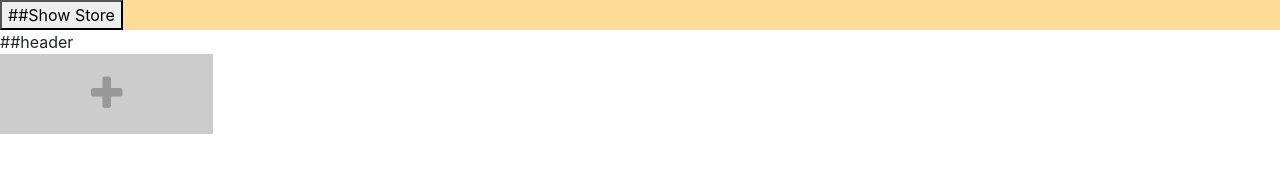
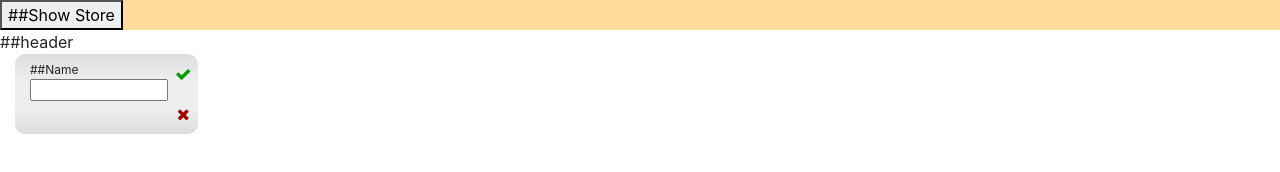
Before and after one commit to ArtyomSavchenkoV/todo-manager, a React app: page / in a window 1280 px wide. Both pictures are taken after a click on the element 106 px from the left and 94 px from the top of the page. Built offline with nearby package versions, Linux system fonts and the light colour scheme.

Commit message:
Add form component.

```diff
--- a/src/components/boards-list/new-board-form/controller.js
+++ b/src/components/boards-list/new-board-form/controller.js
@@ -1,16 +1,37 @@
-import React, { Component } from 'react'
+import React, { Component } from 'react';
 
 import Layout from './views/layout';
 import ShowingFormButton from './views/showing-form-button';
+import Form from './views/form';
 
 
 class Controller extends Component {
+    constructor() {
+        super();
+        this.state = {
+            isFormShowed: false
+        };
+    }
+
+    showForm = () => {
+        this.setState({isFormShowed: true});
+        console.log('showForm');
+    }
 
     render() {
-        const showingFormButton = <ShowingFormButton />;
+        const {
+            isFormShowed
+        } = this.state;
+
+        const showingFormButton = !isFormShowed ? <ShowingFormButton onClick={this.showForm}/> : null;
+        const form = isFormShowed ? <Form /> : null;
 
         return (
-            <Layout showingFormButton={showingFormButton} />
+            <Layout
+                isFormShowed={isFormShowed}
+                showingFormButton={showingFormButton}
+                form={form}
+            />
         );
     }
 };
--- /dev/null
+++ b/src/components/boards-list/new-board-form/views/form/form.js
@@ -0,0 +1,33 @@
+import React from 'react';
+
+import './form.scss';
+
+
+const Form = () => {
+
+    return (
+        <div className="form">
+            <div className="fields">
+                <div className="field">
+                    <div className="title">
+                        ##Name
+                    </div>
+                    <div className="input">
+                        <input type="text" />
+                    </div>
+                </div>
+            </div>
+            <div className="buttons">
+                <div className="button confirm">
+                    <i className="fa fa-check" aria-hidden="true"></i>
+                </div>
+                <div className="button unconfirm">
+                    <i className="fa fa-times" aria-hidden="true"></i>
+                </div>
+            </div>
+        </div>
+    );
+};
+
+
+export default Form;
--- /dev/null
+++ b/src/components/boards-list/new-board-form/views/form/form.scss
@@ -0,0 +1,49 @@
+.boards-list .new-board-form .form-container .form {
+    padding: 7px 30px 7px 0;
+
+    .fields {
+        font-size: 12px;
+
+        .field {
+            div {
+                padding: 0 0 0 15px;
+            }
+            input {
+                width: 100%;
+                padding: 0;
+            }
+        }
+    }
+    .buttons {
+            position: absolute;
+            height: 100%;
+            top: 0;
+            right: 0;
+            width: 30px;
+
+        .button {
+            height: 50%;
+            position: relative;
+            cursor: pointer;
+
+            i {
+                position: absolute;
+                top: 50%;
+                left: 50%;
+                transform: translate(-50%, -50%);
+            }
+        }
+        .confirm {
+            color: #090;
+        }
+        .unconfirm {
+            color: #900;
+        }
+        .confirm:hover {
+            color: #0e0;
+        }
+        .unconfirm:hover {
+            color: #e00;
+        }
+    }
+}
--- /dev/null
+++ b/src/components/boards-list/new-board-form/views/form/index.js
@@ -0,0 +1,3 @@
+import Form from './form';
+
+export default Form;
--- a/src/components/boards-list/new-board-form/views/layout/layout.js
+++ b/src/components/boards-list/new-board-form/views/layout/layout.js
@@ -4,14 +4,24 @@ import './layout.scss';
 
 
 const Layout = ({
-    showingFormButton
+    isFormShowed,
+    showingFormButton,
+    form
 }) => {
+
+    const content = isFormShowed ? (
+            <div className="form-container">
+                {form}
+            </div>
+        ) : (
+            <div className="showing-form-button-container">
+                {showingFormButton}
+            </div>
+        );
 
     return (
         <div className="new-board-form">
-            <div className="showing-form-button-container">
-                {showingFormButton}
-            </div>
+            {content}
         </div>
     );
 };
--- a/src/components/boards-list/new-board-form/views/layout/layout.scss
+++ b/src/components/boards-list/new-board-form/views/layout/layout.scss
@@ -2,6 +2,10 @@
     position: relative;
     width: 100%;
     height: 100%;
+    overflow: hidden;
+
+    background: linear-gradient(#ddd, #eee, #eee, #ddd);
+    border-radius: 10px;
 
     .showing-form-button-container {
         position: absolute;
@@ -10,4 +14,33 @@
         width: 100%;
         height: 100%;
     }
+
+    .form-container {
+        position: absolute;
+        left: 0;
+        top: 0;
+        width: 100%;
+        height: 100%;
+
+    }
 }
+
+.boards-list .new-board-form.form-opened {
+    .showing-form-button-container {
+        //animation: hide-element 1.5s linear;
+    }
+}
+
+/*@keyframes hide-element {
+    0% {
+        display: block;
+        transform: rotate(0);
+    }
+    90% {
+
+    }
+    100% {
+        transform: rotate(360deg);
+        top: -100%;
+    }
+}*/
--- a/src/components/boards-list/new-board-form/views/showing-form-button/showing-form-button.js
+++ b/src/components/boards-list/new-board-form/views/showing-form-button/showing-form-button.js
@@ -3,10 +3,12 @@ import React from 'react';
 import './showing-form-button.scss';
 
 
-const ShowingFormButton = () => {
+const ShowingFormButton = ({
+    onClick
+}) => {
 
     return (
-        <div className="showing-form-button">
+        <div className="showing-form-button" onClick={onClick}>
             <i className="fa fa-plus" aria-hidden="true"></i>
         </div>
     );
--- a/src/components/boards-list/new-board-form/views/showing-form-button/showing-form-button.scss
+++ b/src/components/boards-list/new-board-form/views/showing-form-button/showing-form-button.scss
@@ -8,13 +8,13 @@
         i {
             position: absolute;
             font-size: 40px;
-            color: #999;
+            color: #aaa;
             top: 50%;
             left: 50%;
             transform: translate(-50%, -50%);
         }
     }
     .showing-form-button:hover i {
-        color: #ddd;
+        color: #aaf;
     }
 }
--- a/src/components/boards-list/views/layout/layout.scss
+++ b/src/components/boards-list/views/layout/layout.scss
@@ -1,6 +1,5 @@
 .boards-list {
     .board-item-container {
         height: 80px;
-        background: #ccc;
     }
 }
```
